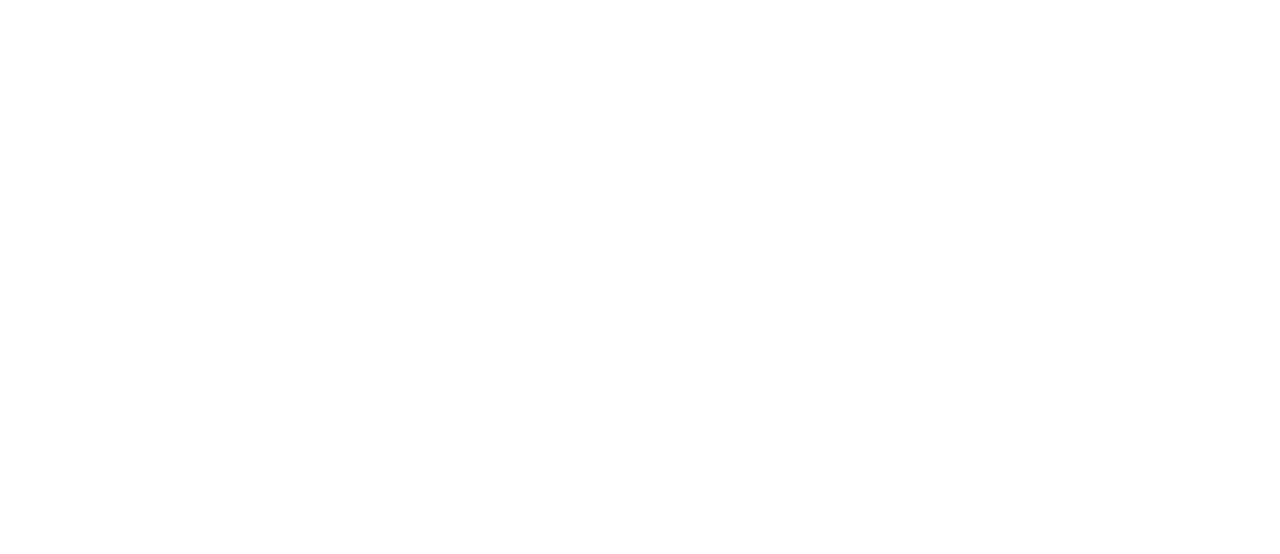
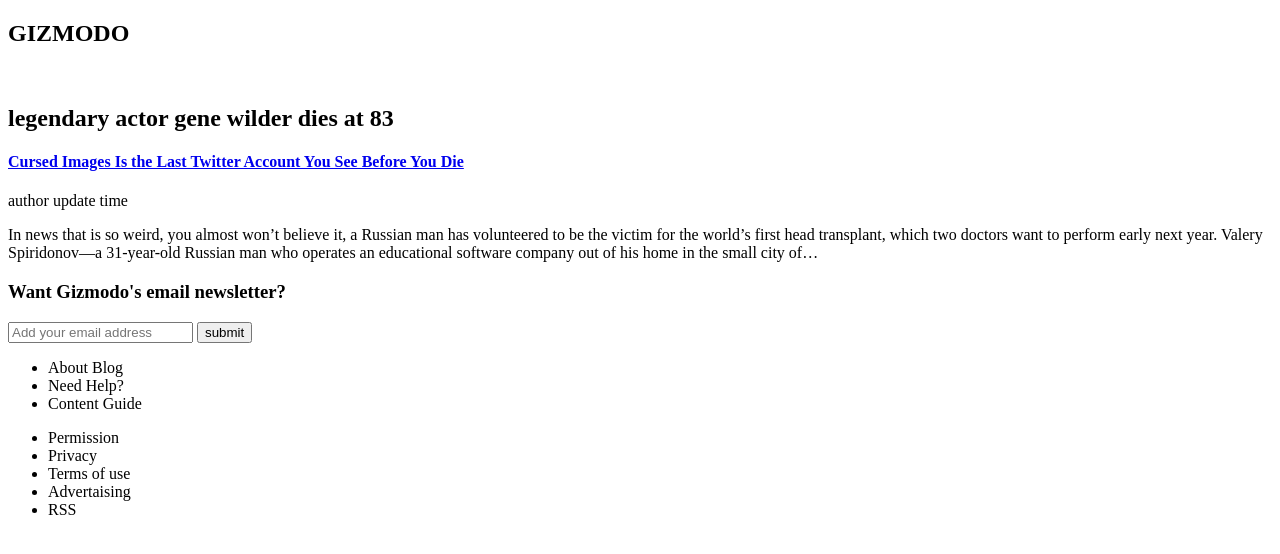
Before and after one commit to mithunf/gizmodo, a plain HTML site: page index.html in a window 1280 px wide. Drawn offline with Linux system fonts and the light colour scheme.

Commit message:
created html structure

```diff
--- a/index.html
+++ b/index.html
@@ -1,9 +1,49 @@
 <!DOCTYPE html>
 <html>
 <head>
-	<title></title>
+	<title>Gizmodo</title>
 </head>
 <body>
-
+	<section class="container">
+		<header>
+			<h1>GIZMODO</h1>
+		</header>
+		<section class="image-scroller">
+			<img src="" alt="">
+			<h2>legendary actor gene wilder dies at 83</h2>
+		</section>
+		<section class="articles-container">
+			<article>
+				<h1><a href="#">Cursed Images Is the Last Twitter Account You See Before You Die</a></h1>
+				<span>author</span>
+				<span>update time</span>
+				<img src="" alt="">
+				<p>In news that is so weird, you almost won’t believe it, a Russian man has volunteered to be the victim for the world’s first head transplant, which two doctors want to perform early next year. Valery Spiridonov—a 31-year-old Russian man who operates an educational software company out of his home in the small city of…</p>
+			</article>
+		</section>
+		<footer>
+			<section class="subscription">
+				<h3>Want Gizmodo's email newsletter?</h3>
+				<input type="text" name="" placeholder="Add your email address">
+				<button>submit</button>
+			</section>
+			<section>
+				<ul>
+					<li>About Blog</li>
+					<li>Need Help?</li>
+					<li>Content Guide</li>
+				</ul>
+			</section>
+			<section class="copyright">
+				<ul>
+					<li>Permission</li>
+					<li>Privacy</li>
+					<li>Terms of use</li>
+					<li>Advertaising</li>
+					<li>RSS</li>
+				</ul>
+			</section>
+		</footer>
+	</section>
 </body>
 </html>
```
